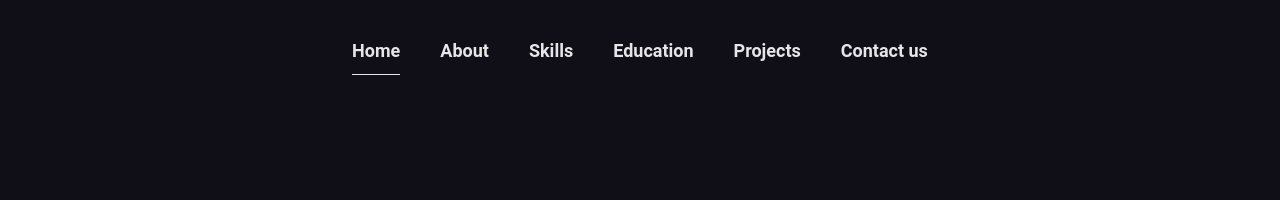
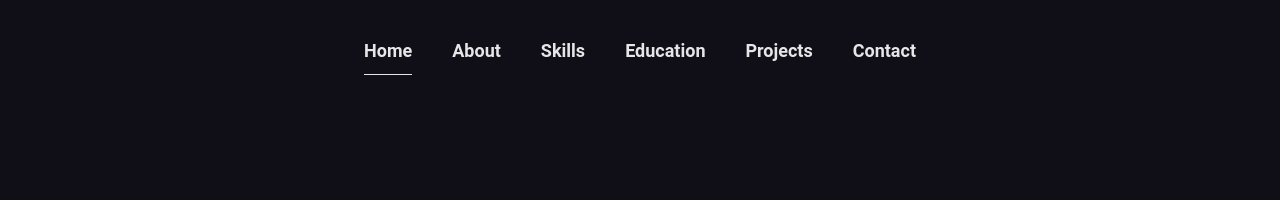
Before and after one commit to nevilsanchpara/portfolio-website, a plain HTML site: page index.html in a window 1280 px wide. Shown: the top 200 px of the page. Drawn offline with Linux system fonts and the light colour scheme.

Commit message:
Revert "Update index.html"
This reverts commit dfc0948e09aedda13f42fc62671bf237fedac3ab.

```diff
--- a/index.html
+++ b/index.html
@@ -85,7 +85,7 @@
                                     <a class="nav-link" href="#mh-portfolio">Projects</a>
                                 </li>
                                 <li class="nav-item">
-                                   <a class="nav-link" href="#mh-contact">Contact us</a>
+                                   <a class="nav-link" href="#mh-contact">Contact</a>
                                 </li>
                             </ul>
                         </div>
```
